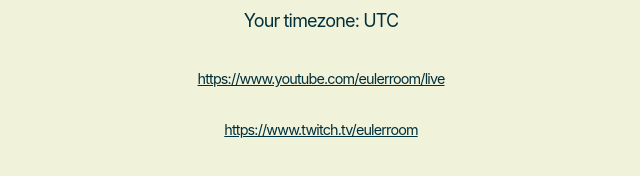
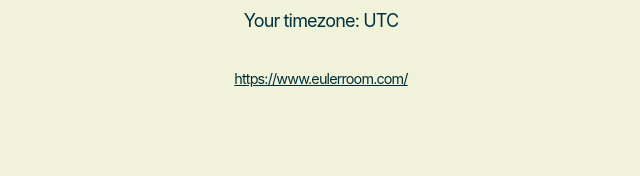
Before and after one commit to thgrund/muxy-frontend, a React (Create React App) app: page / in a window 1280 px wide. Shown: the part 576-752 px from the top of the page, without its empty margins (319-959 px from the left). Built offline with nearby package versions, Linux system fonts and the light colour scheme; no server answers.

Commit message:
Update EventHeader.tsx

```diff
--- a/src/app/components/EventHeader.tsx
+++ b/src/app/components/EventHeader.tsx
@@ -51,8 +51,7 @@
 
             <hr/>
             <p>Your timezone: {Intl.DateTimeFormat().resolvedOptions().timeZone}</p>
-            <p className="link-paragraph"><a href={"https://www.youtube.com/eulerroom/live"}>https://www.youtube.com/eulerroom/live</a></p>
-            <p className="link-paragraph"><a href={"https://www.twitch.tv/eulerroom"}>https://www.twitch.tv/eulerroom</a></p>
+            <p className="link-paragraph"><a href={"https://www.eulerroom.com"}>https://www.eulerroom.com/</a></p>
         </header>
     );
 }
```
